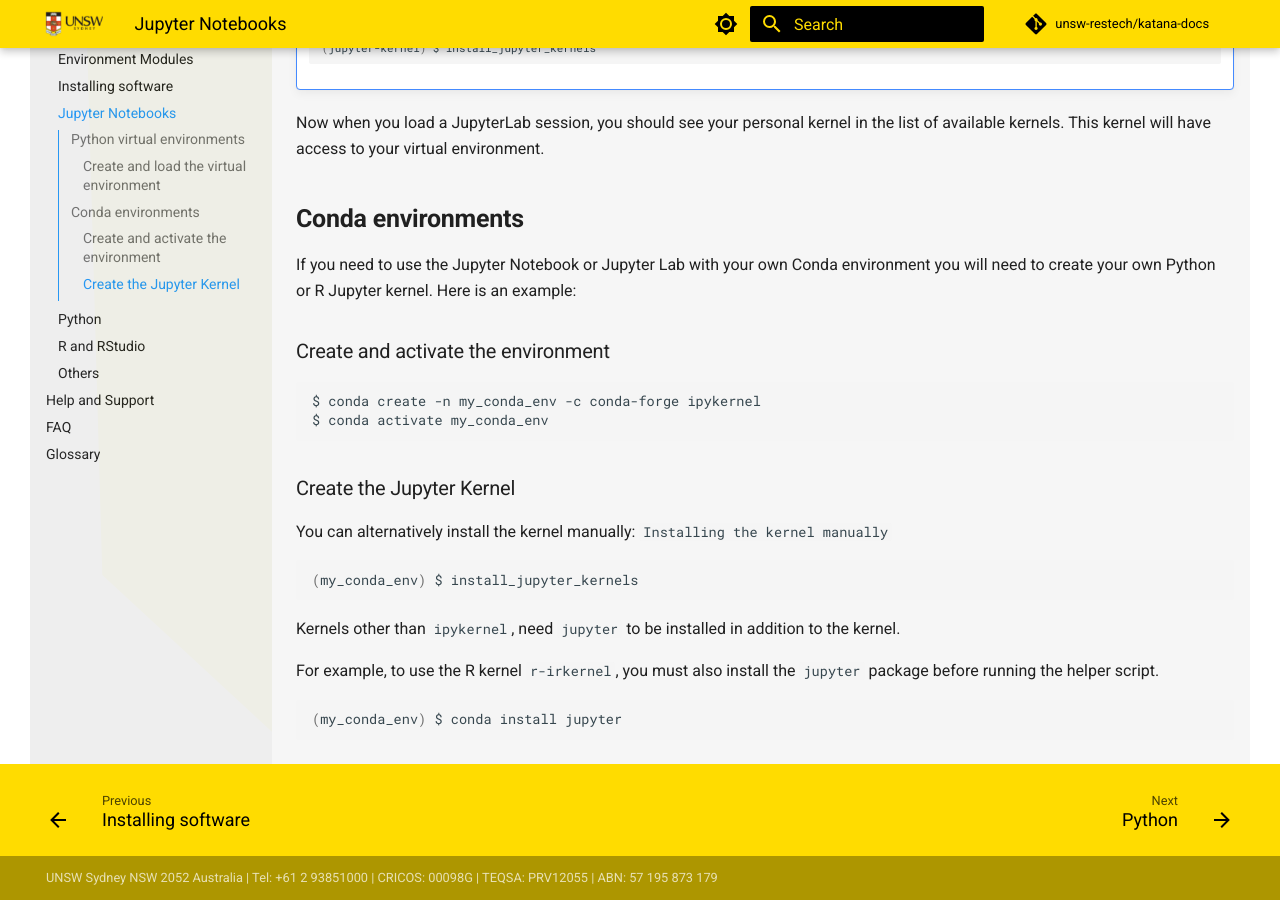
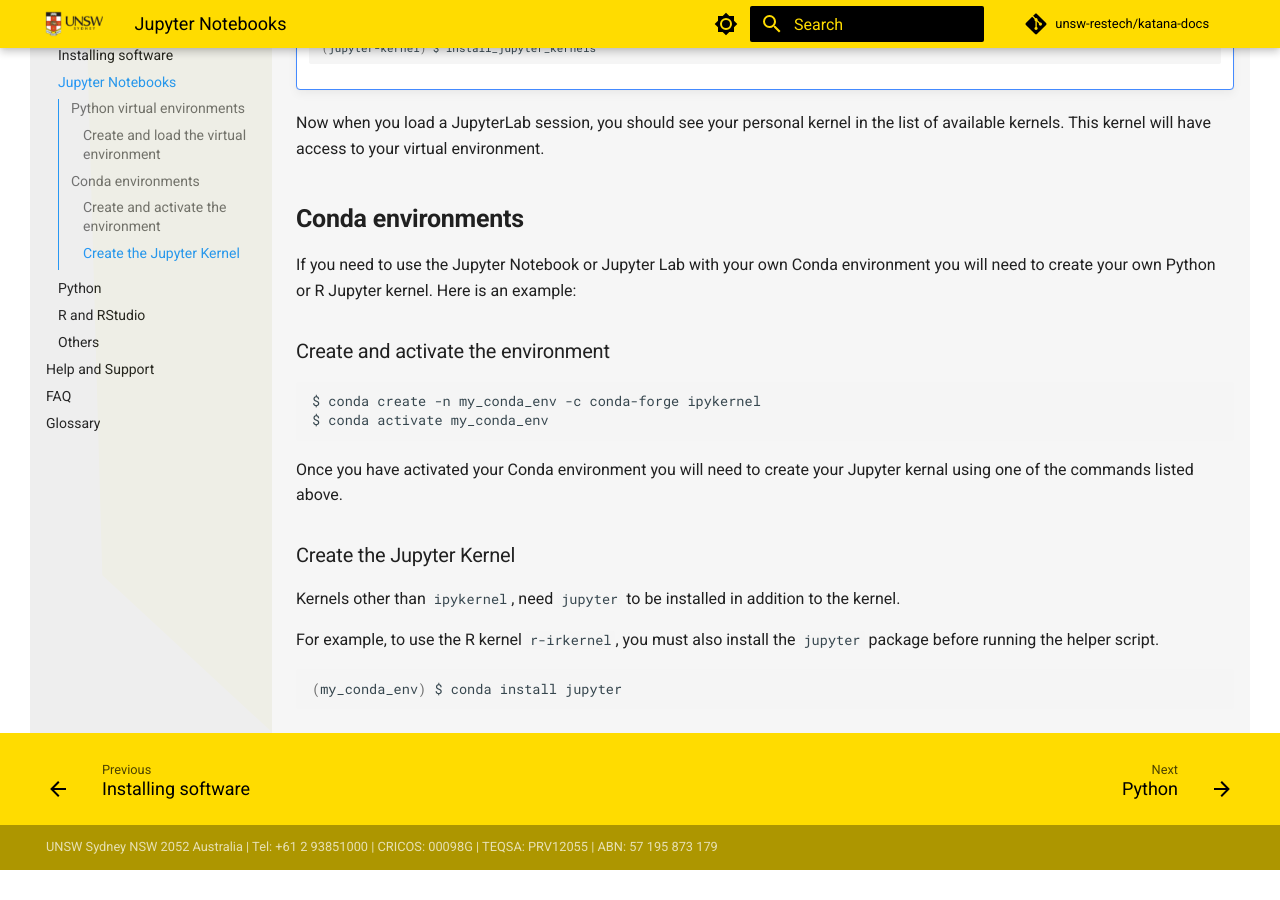
Before and after one commit to unsw-restech/unsw-restech.github.io, an MkDocs documentation site: the page built from docs/software/jupyter-notebooks.md, in a window 1280 px wide and 900 px high, scrolled down 735 px. Built offline with MkDocs 1.6.1 and Material for MkDocs 9.7.7, drawn with Linux system fonts in a browser that asks for light colours; comment, search, counter and statistics services are not loaded; after the commit the page ends 1605 px from its top, so only the background shows below that.

Commit message:
Update jupyter-notebooks.md
Clarified commands to be used.

````diff
--- a/docs/software/jupyter-notebooks.md
+++ b/docs/software/jupyter-notebooks.md
@@ -52,16 +52,11 @@
 ``` bash
 $ conda create -n my_conda_env -c conda-forge ipykernel
 $ conda activate my_conda_env
+
 ```
-
+Once you have activated your Conda environment you will need to create your Jupyter kernal using one of the commands listed above.
 
 ### Create the Jupyter Kernel
-
-You can alternatively install the kernel manually: `Installing the kernel manually`
-
-``` bash
-(my_conda_env) $ install_jupyter_kernels
-```
 
 Kernels other than ``ipykernel``, need ``jupyter`` to be installed in addition to the kernel.
 
````
